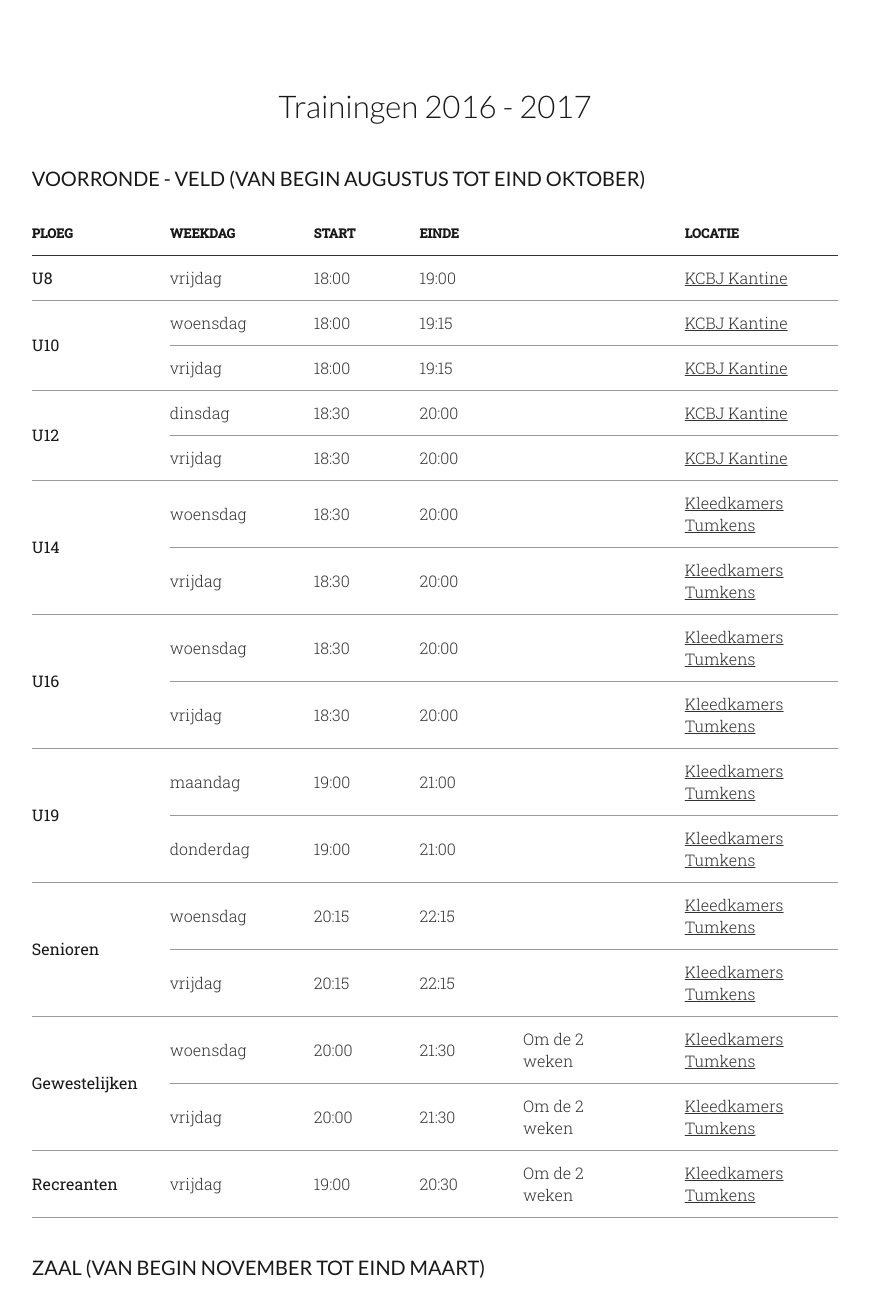
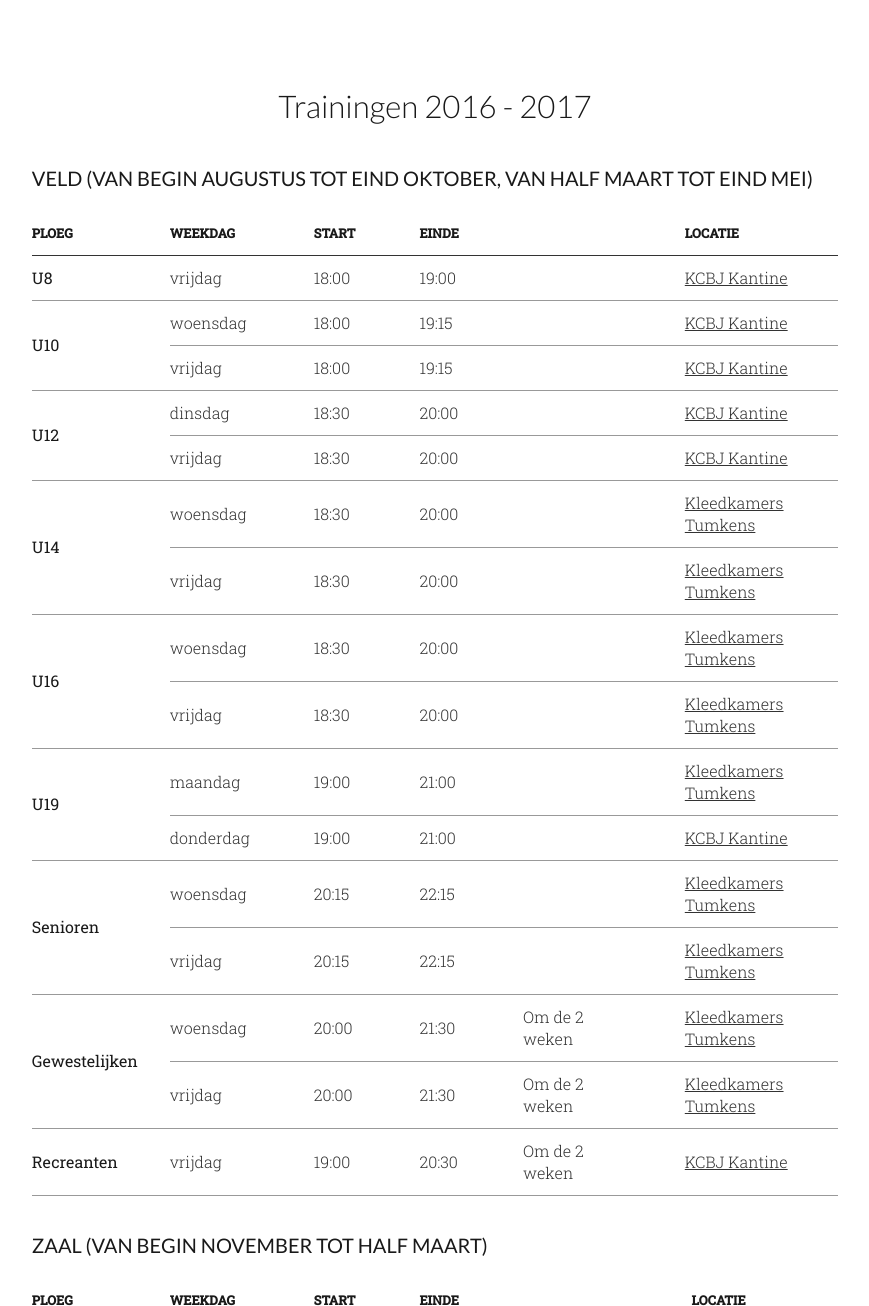
Before and after one commit to kcbj/kcbj.github.io, a Jekyll site: the page built from agenda/index.html, in a window 1280 px wide and 1400 px high, scrolled down 1951 px, cut to the strip 94-1400 px from the top of the window. Shown: the whole strip, without its empty margins (205-1074 px from the left). Built offline with Jekyll 4.4.1, drawn with Linux system fonts in a browser that asks for light colours; nearby versions of some CDN libraries.

Commit message:
Update trainingsuren eindronde

```diff
--- a/_data/training.yml
+++ b/_data/training.yml
@@ -1,6 +1,6 @@
 season: 2016 - 2017
 periods:
-  - name: voorronde - veld (van begin augustus tot eind oktober)
+  - name: veld (van begin augustus tot eind oktober, van half maart tot eind mei)
     teams:
       - name: U8
         trainings:
@@ -68,7 +68,7 @@ periods:
             starts_at: "19:00"
             ends_at: "21:00"
             start: 2015-8-1 19:00
-            location: kleedkamers
+            location: kantine
       - name: Senioren
         trainings:
           - weekday: woensdag
@@ -101,9 +101,9 @@ periods:
             starts_at: "19:00"
             ends_at: "20:30"
             start: 2015-8-1 20:30
-            location: kleedkamers
+            location: kantine
             note: Om de 2 weken
-  - name: zaal (van begin november tot eind maart)
+  - name: zaal (van begin november tot half maart)
     teams:
       - name: U8
         trainings:
```
